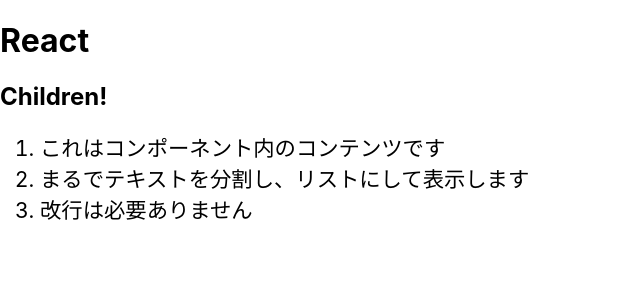
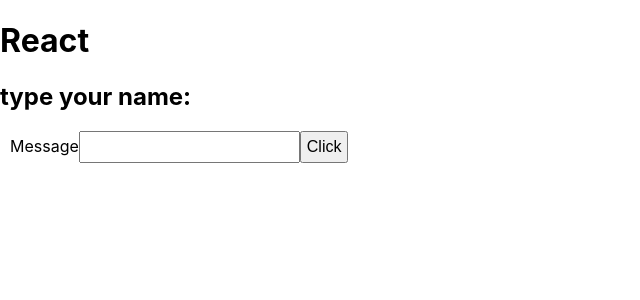
Before and after one commit to hiroyannnn/react-next-tutorial, a React (Create React App) app in the folder react_app/: page / in a window 1280 px wide. Shown: the top 300 px of the page, without its empty margins (0-640 px from the left). Built offline with nearby package versions, Linux system fonts and the light colour scheme.

Commit message:
list3-26 add form

```diff
--- a/react_app/src/App.js
+++ b/react_app/src/App.js
@@ -10,6 +10,10 @@
     color: "#900",
     margin:"20px 0px",
     padding: "5px",
+  }
+  inputStyle={
+    fontSize:"12pt",
+    padding:"5px"
   }
 
   constructor(props){
@@ -33,37 +37,14 @@
   render (){
     return <div>
       <h1>React</h1>
-      <Message title='Children!'>
-        これはコンポーネント内のコンテンツです。
-        まるでテキストを分割し、リストにして表示します。
-        改行は必要ありません。
-      </Message>
-    </div>
-  }
-}
-
-class Message extends Component{
-  li ={
-    fontSize:"16pt",
-    color: "#06",
-    margin:"0px",
-    padding: "0px",
-  }
-  render(){
-    let content = this.props.children
-    let arr = content.split("。")
-    let arr2 = []
-    for (let index = 0; index < arr.length; index++) {
-      if(arr[index].trim() != ''){
-        arr2.push(arr[index])
-      }
-    }
-    let list = arr2.map((value,key)=>(
-      <li style={this.li} key={key}>{value}</li>
-    ))
-    return <div>
-      <h2>{this.props.title}</h2>
-      <ol>{list}</ol>
+      <h2>{this.state.message}</h2>
+      <form onSubmit={this.doSubmit}>
+        <label>
+          <span style={this.inputStyle}></span>Message
+          <input type="text" style={this.inputStyle} onChange={this.doChange}/>
+        </label>
+        <input type="submit" style={this.inputStyle} value="Click"/>
+      </form>
     </div>
   }
 }
```
